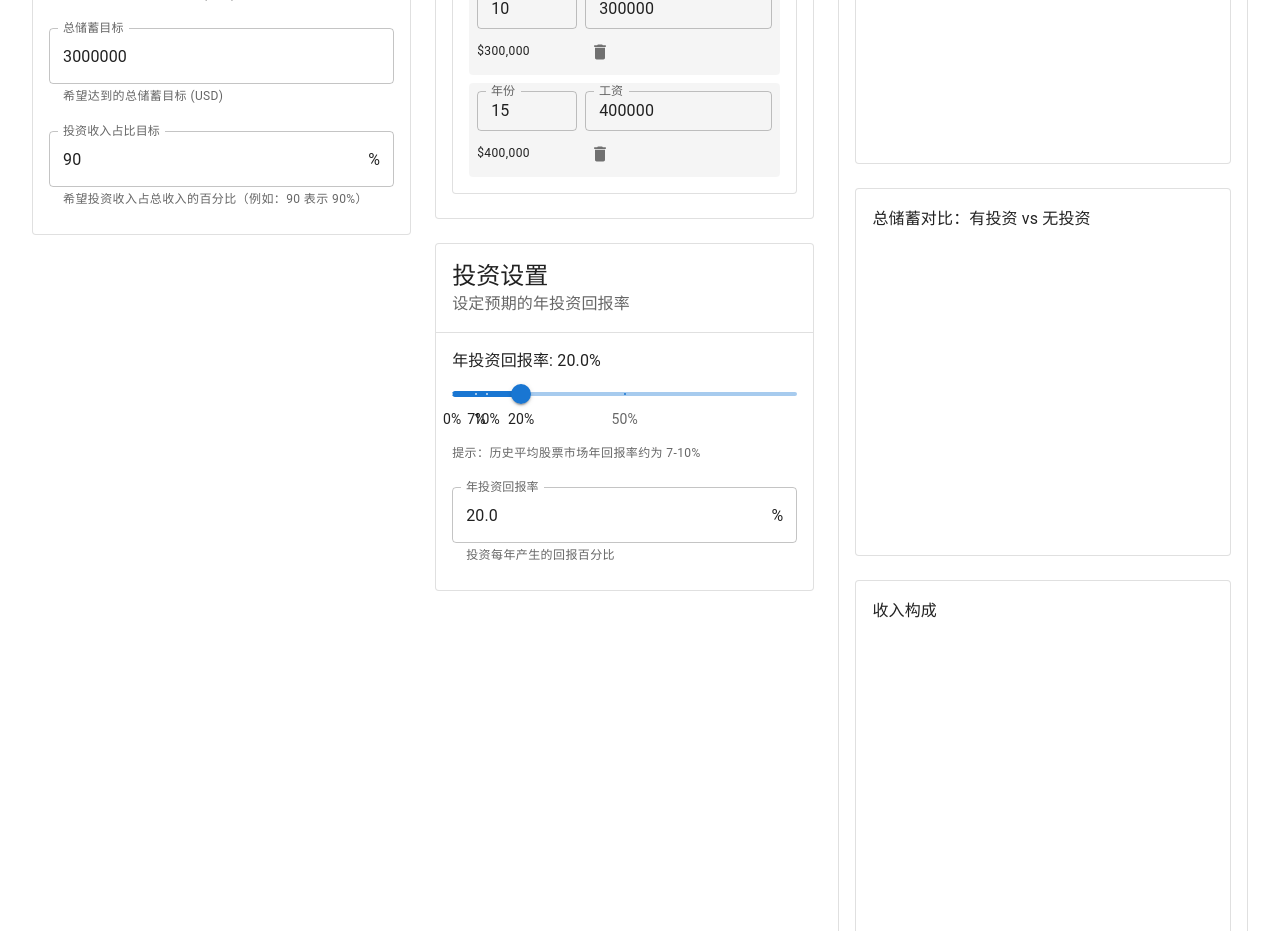
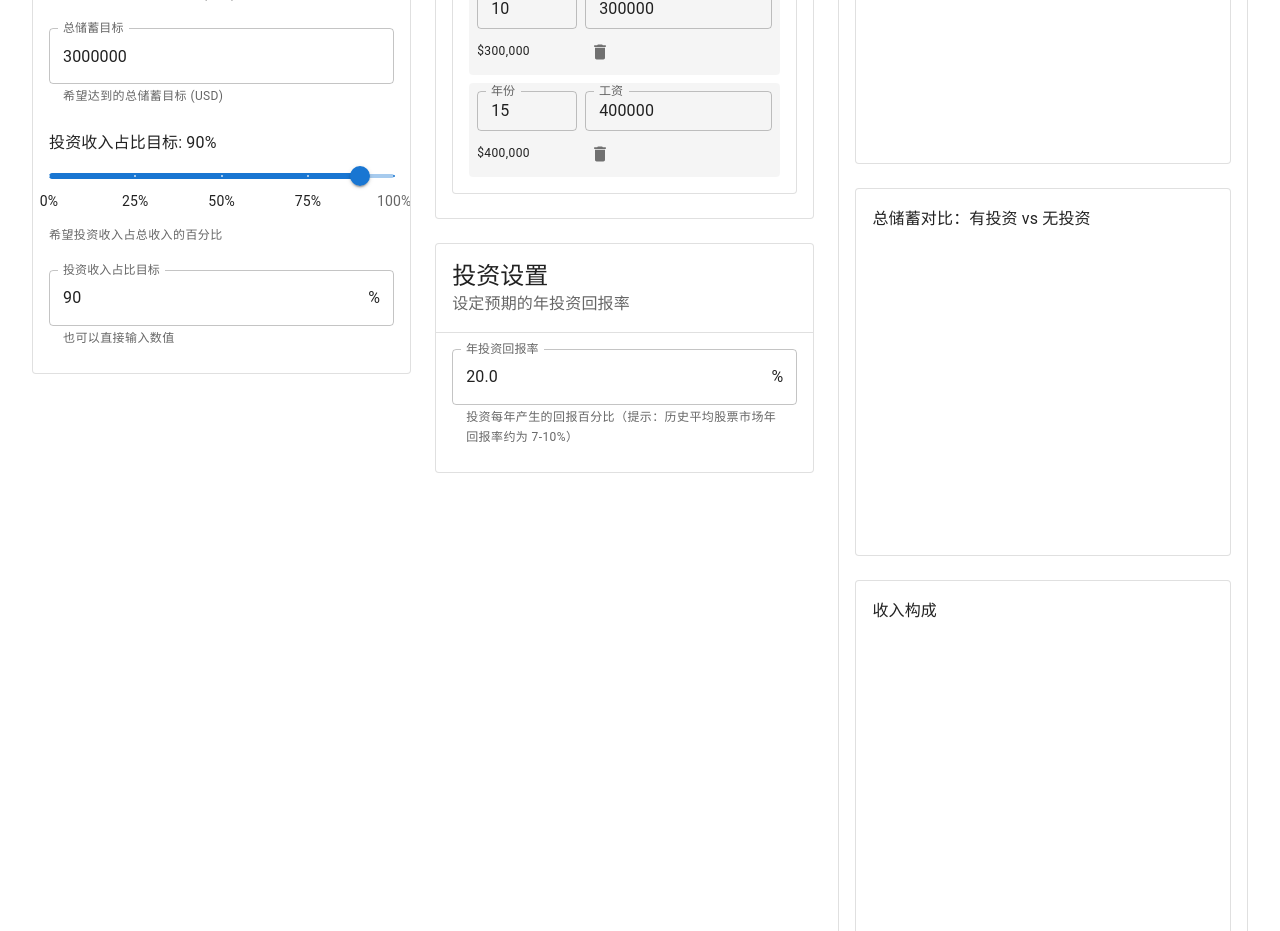
Before and after one commit to zhijiezh/life-calculator, a React (Vite) app: page /#/step1 in a window 1280 px wide. Shown: the part 1060-1991 px from the top of the page. Built offline with nearby package versions, Linux system fonts and the light colour scheme.

Commit message:
simple content change

```diff
--- a/src/cardBodies/InvestmentBody.tsx
+++ b/src/cardBodies/InvestmentBody.tsx
@@ -1,4 +1,4 @@
-import { Box, Slider, TextField, Typography } from '@mui/material'
+import { Box, TextField } from '@mui/material'
 import { CalculatorData } from '../types'
 
 interface Props {
@@ -16,48 +16,15 @@ export default function InvestmentBody({ data, setData }: Props) {
     })
   }
 
-  // 阻止 Slider 的指针事件冒泡，防止触发页面拖动
-  const handlePointerDown = (e: React.PointerEvent) => {
-    e.stopPropagation()
-  }
-
-  const handlePointerMove = (e: React.PointerEvent) => {
-    e.stopPropagation()
-  }
-
   return (
     <Box sx={{ display: 'flex', flexDirection: 'column', gap: 3 }}>
-      <Box
-        onPointerDown={handlePointerDown}
-        onPointerMove={handlePointerMove}
-      >
-        <Typography gutterBottom>年投资回报率: {percentage}%</Typography>
-        <Slider
-          value={parseFloat(percentage)}
-          onChange={(_, val) => handleChange(val as number)}
-          min={0}
-          max={100}
-          step={0.1}
-          marks={[
-            { value: 0, label: '0%' },
-            { value: 7, label: '7%' },
-            { value: 10, label: '10%' },
-            { value: 20, label: '20%' },
-            { value: 50, label: '50%' },
-          ]}
-        />
-        <Typography variant="caption" color="text.secondary" sx={{ mt: 1, display: 'block' }}>
-          提示：历史平均股票市场年回报率约为 7-10%
-        </Typography>
-      </Box>
-
       <TextField
         label="年投资回报率"
         type="number"
         value={percentage}
         onChange={(e) => handleChange(parseFloat(e.target.value) || 0)}
-        inputProps={{ min: 0, max: 100, step: 0.1 }}
-        helperText="投资每年产生的回报百分比"
+        inputProps={{ min: 0, step: 0.1 }}
+        helperText="投资每年产生的回报百分比（提示：历史平均股票市场年回报率约为 7-10%）"
         fullWidth
         InputProps={{
           endAdornment: '%',
--- a/src/cardBodies/TargetsBody.tsx
+++ b/src/cardBodies/TargetsBody.tsx
@@ -1,4 +1,4 @@
-import { Box, TextField } from '@mui/material'
+import { Box, TextField, Slider, Typography } from '@mui/material'
 import { CalculatorData } from '../types'
 
 interface Props {
@@ -13,6 +13,22 @@ export default function TargetsBody({ data, setData }: Props) {
       ...data,
       [field]: isNaN(parsed) ? data[field] : parsed,
     })
+  }
+
+  const handlePercentageChange = (value: number) => {
+    setData({
+      ...data,
+      investmentPercentageTarget: value,
+    })
+  }
+
+  // 阻止 Slider 的指针事件冒泡，防止触发页面拖动
+  const handlePointerDown = (e: React.PointerEvent) => {
+    e.stopPropagation()
+  }
+
+  const handlePointerMove = (e: React.PointerEvent) => {
+    e.stopPropagation()
   }
 
   return (
@@ -37,13 +53,37 @@ export default function TargetsBody({ data, setData }: Props) {
         fullWidth
       />
 
+      <Box
+        onPointerDown={handlePointerDown}
+        onPointerMove={handlePointerMove}
+      >
+        <Typography gutterBottom>投资收入占比目标: {data.investmentPercentageTarget}%</Typography>
+        <Slider
+          value={data.investmentPercentageTarget}
+          onChange={(_, val) => handlePercentageChange(val as number)}
+          min={0}
+          max={100}
+          step={1}
+          marks={[
+            { value: 0, label: '0%' },
+            { value: 25, label: '25%' },
+            { value: 50, label: '50%' },
+            { value: 75, label: '75%' },
+            { value: 100, label: '100%' },
+          ]}
+        />
+        <Typography variant="caption" color="text.secondary" sx={{ mt: 1, display: 'block' }}>
+          希望投资收入占总收入的百分比
+        </Typography>
+      </Box>
+
       <TextField
         label="投资收入占比目标"
         type="number"
         value={data.investmentPercentageTarget}
         onChange={(e) => handleChange('investmentPercentageTarget')(e.target.value)}
         inputProps={{ min: 0, max: 100, step: 1 }}
-        helperText="希望投资收入占总收入的百分比（例如：90 表示 90%）"
+        helperText="也可以直接输入数值"
         fullWidth
         InputProps={{
           endAdornment: '%',
```
